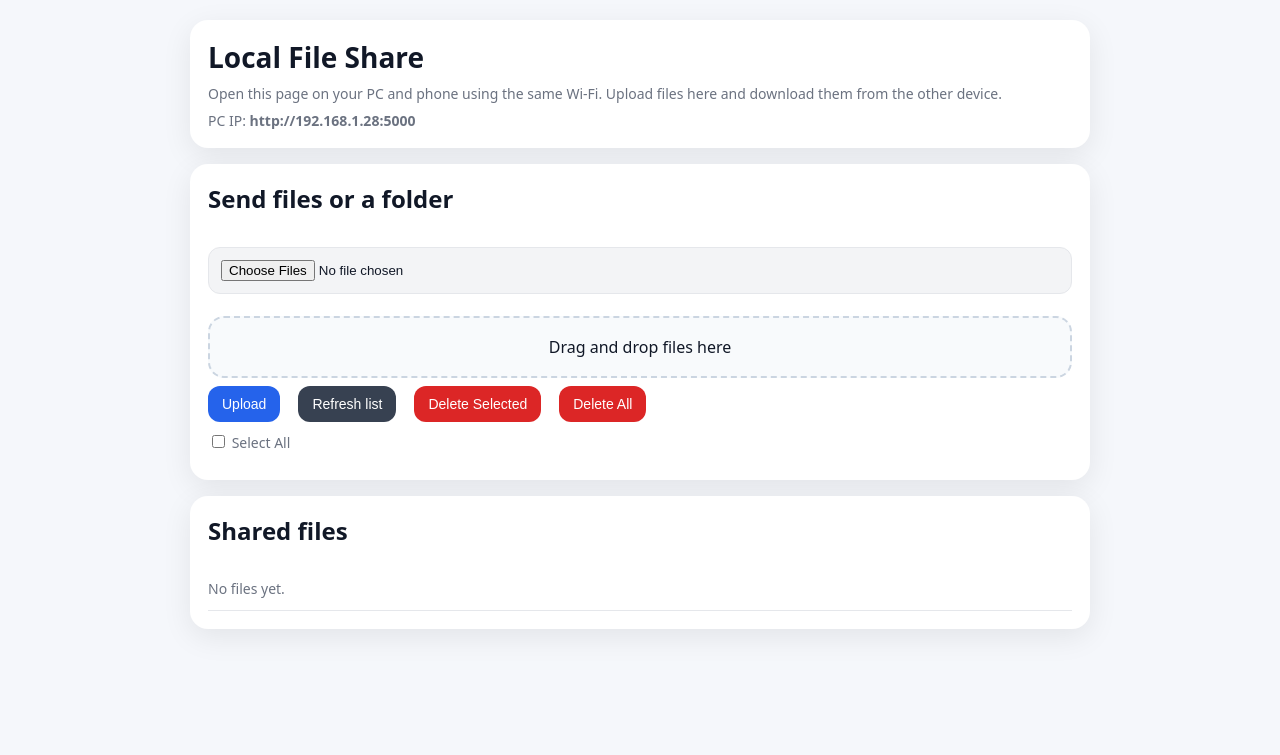
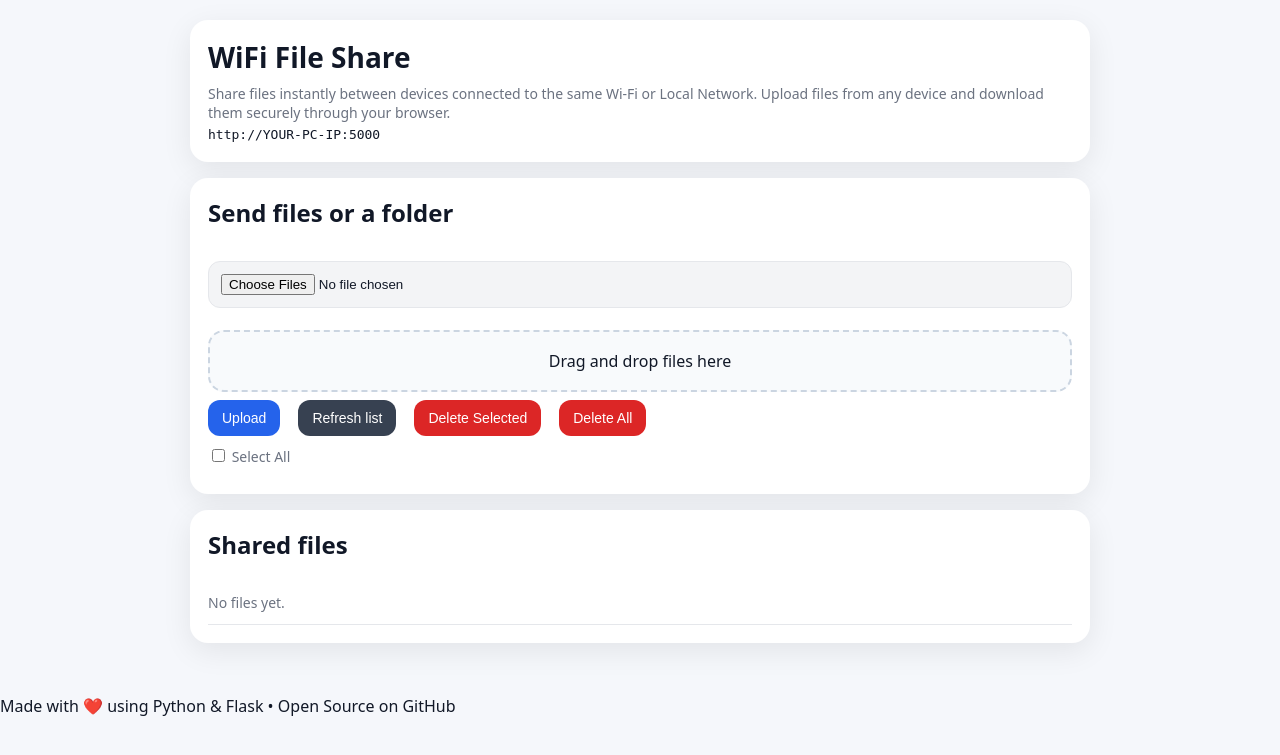
Before and after one commit to deep-mistry10/Wifi_File_Share, a Flask app: page / in a window 1280 px wide. Shown: the top 755 px of the page. Run offline with Flask 3, Linux system fonts and the light colour scheme; data that the repository does not hold is empty.

Commit message:
chaneg the ui and fix errors

```diff
--- a/app.py
+++ b/app.py
@@ -150,4 +150,4 @@ def delete_all():
 
 
 if __name__ == "__main__":
-    app.run(host="0.0.0.0", port=5000, debug=True)
+    app.run(host="0.0.0.0", port=5000, debug=False)
--- /dev/null
+++ b/requirements.txt
@@ -0,0 +1,2 @@
+Flask
+Werkzeug
--- a/templates/index.html
+++ b/templates/index.html
@@ -3,21 +3,19 @@
 <head>
   <meta charset="utf-8">
   <meta name="viewport" content="width=device-width, initial-scale=1">
-  <title>Local File Share</title>
+  <title>WiFi File Share</title>
   <link rel="stylesheet" href="{{ url_for('static', filename='style.css') }}">
 </head>
 <body>
   <div class="wrap">
     <div class="card">
-      <h1>Local File Share</h1>
+      <h1>WiFi File Share</h1>
       <div class="muted">
-        Open this page on your PC and phone using the same Wi-Fi.
-        Upload files here and download them from the other device.
+  Share files instantly between devices connected to the same Wi-Fi or Local Network.
+  Upload files from any device and download them securely through your browser.
       </div>
-      <div class="muted" style="margin-top:8px;">
-        PC IP: <b>http://192.168.1.28:5000</b>
+        <code>http://YOUR-PC-IP:5000</code>
       </div>
-    </div>
 
     <div class="card">
       <h2 style="margin-top:0;">Send files or a folder</h2>
@@ -55,5 +53,10 @@
   </div>
 
   <script src="{{ url_for('static', filename='app.js') }}"></script>
+  <footer class="footer">
+  <p>
+    Made with ❤️ using Python & Flask • Open Source on GitHub
+  </p>
+</footer>
 </body>
 </html>
```
Also changed, not shown: README.md, 1 other file.
